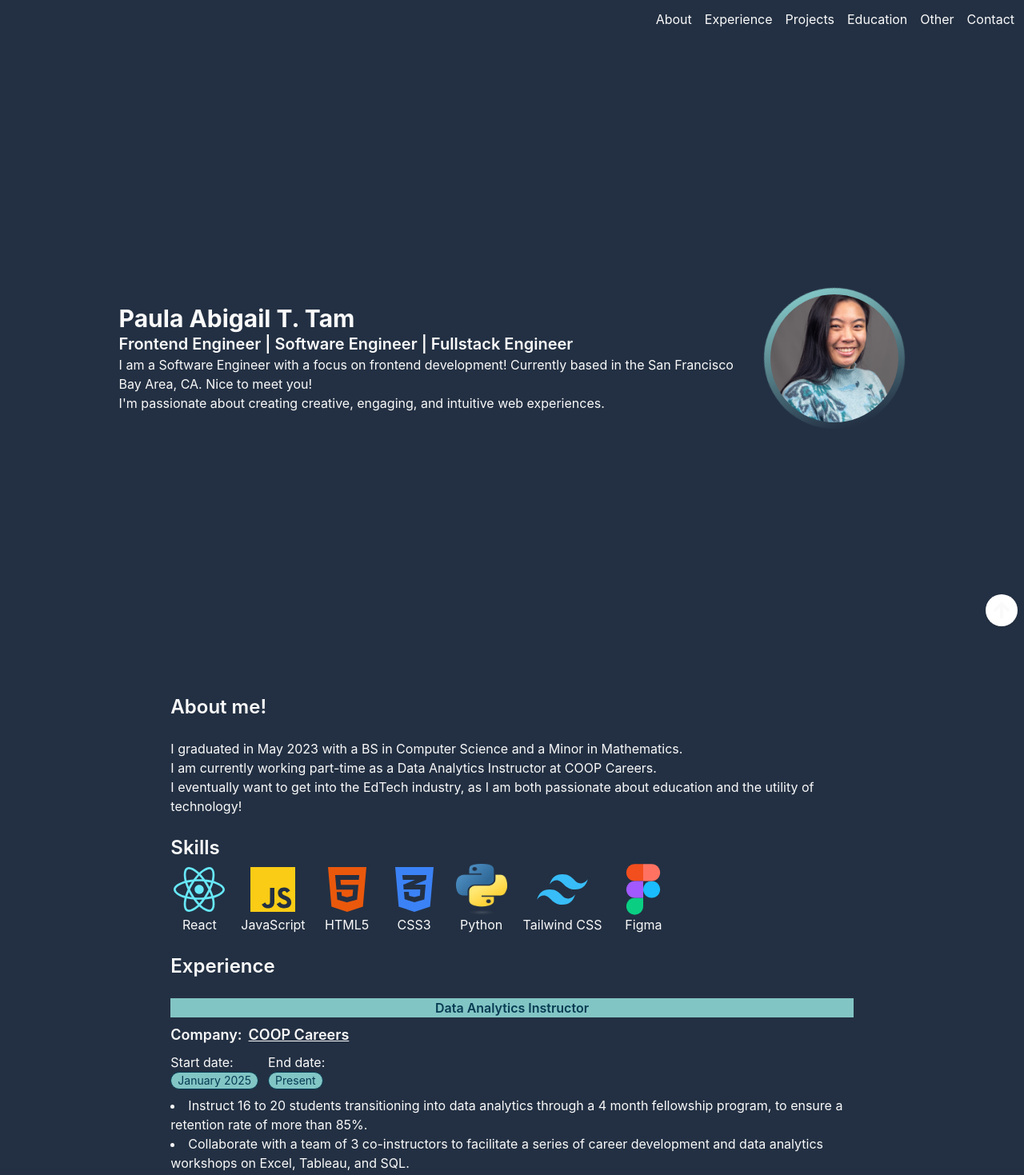
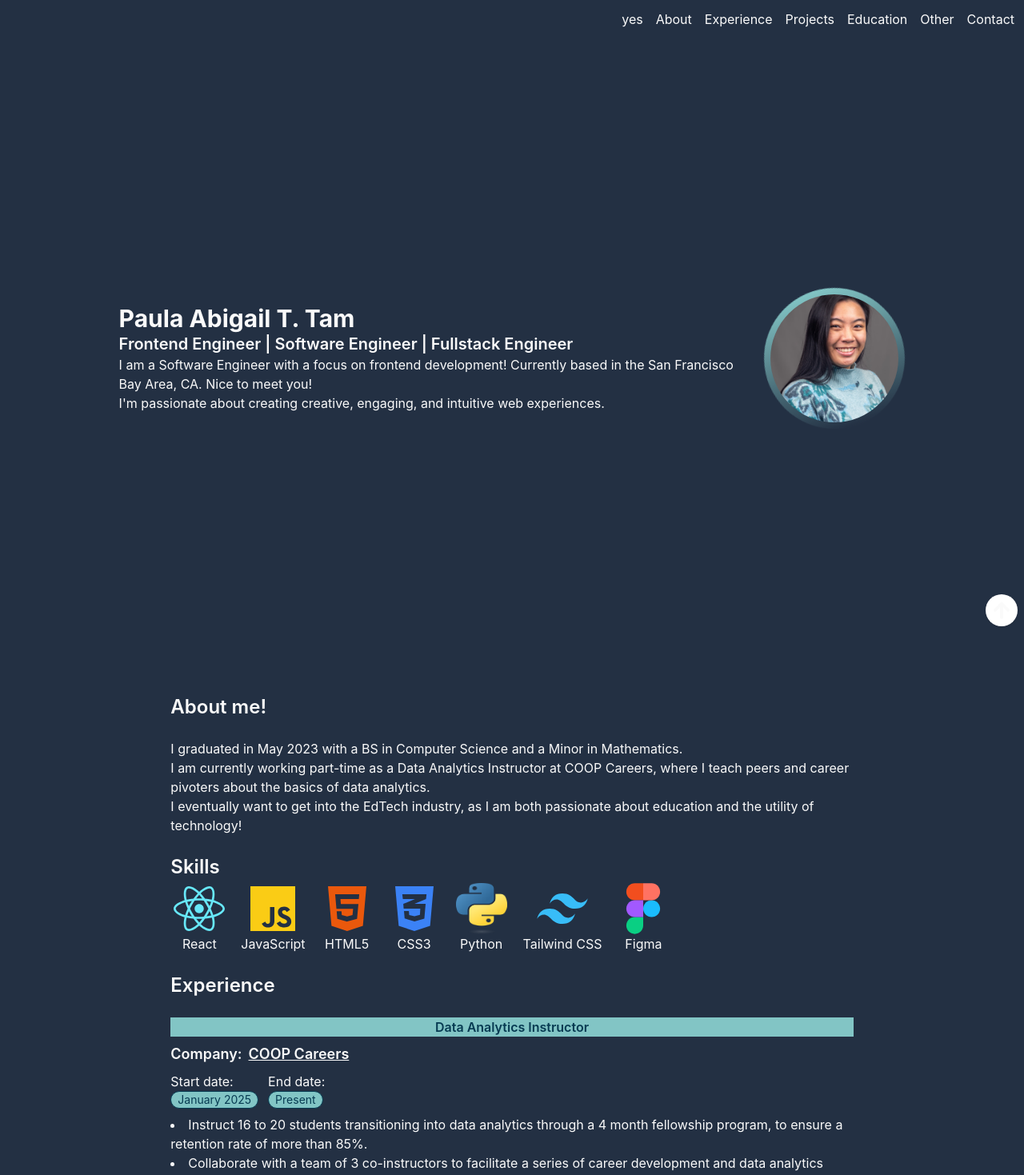
Before and after one commit to PaulaTam/Portfolio_Website, a React (Create React App) app: page / in a window 1280 px wide. Shown: the top 1469 px of the page at 80% size. Built offline with nearby package versions, Linux system fonts and the light colour scheme.

Commit message:
Navbar logic for bg change

```diff
--- a/src/App.js
+++ b/src/App.js
@@ -8,11 +8,38 @@ import ProfilePhoto from './assets/photo_PaulaAbigail_Tam.JPG';
 import RenderExperience from './js/experience.js';
 import RenderEducation from './js/education.js';
 import SectionBanner from './js/sectionBanner.js';
+import React, { useState, useEffect, useRef } from 'react';
 
 function App() {
+
+  const changeRef = useRef(null)
+  const [isVisible, setIsVisible] = useState(false);
+
+  const callbackFunc = (entries) => {
+    console.log(entries)
+    const [ entry ] = entries;
+    setIsVisible(entry.isIntersecting);
+  };
+
+  const options = {
+    root: null,
+    rootMargin: "0px",
+    threshold: 1.0
+  };
+
+  useEffect(() => {
+    const observer = new IntersectionObserver(callbackFunc, options);
+    if (changeRef.current) observer.observe(changeRef.current)
+
+    return () => {
+      if (changeRef.current) observer.unobserve(changeRef.current)
+    }
+  }, [changeRef, options]);
+
+
   return (
     <>
-      <Nav />
+      <Nav change={isVisible}/>
       <main className="flex flex-col gap-y-5">
         <div id="hero" className="h-dvh scroll-mt-12 flex justify-center">
           <div className="flex flex-row justify-center items-center gap-2 m-auto">
@@ -28,11 +55,11 @@ function App() {
             </div>
           </div>
         </div>
-        <div id="about" className="flex-1 center-items gap-6 m-auto scroll-mt-12">
+        <div id="about" ref={changeRef} className="flex-1 center-items gap-6 m-auto scroll-mt-12">
           <SectionBanner item={"About me!"} />
           <div>
             <p>I graduated in May 2023 with a BS in Computer Science and a Minor in Mathematics.</p>
-            <p>I am currently working part-time as a Data Analytics Instructor at COOP Careers.</p>
+            <p>I am currently working part-time as a Data Analytics Instructor at COOP Careers, where I teach peers and career pivoters about the basics of data analytics.</p>
             <p>I eventually want to get into the EdTech industry, as I am both passionate about education and the utility of technology!</p>
           </div>
           <div id="skills">
@@ -53,7 +80,7 @@ function App() {
           <RenderEducation />
         </div>
         <div id="contact" className="scroll-mt-12 p-4">
-          <SectionBanner item={"Contacts"} />
+          <SectionBanner item={"Contact"} />
           <ContactBadges />
         </div>
         <ToTop />
--- a/src/js/nav.js
+++ b/src/js/nav.js
@@ -1,8 +1,10 @@
 import React from 'react';
 
-const Nav = () => {
+const Nav = ({ change }) => {
+
   return (
     <nav className="text-custom-light flex flex-row gap-4 justify-end sticky top-0 p-3">
+      {change ? "yes" : "no"}
       <a href="#about">About</a>
       <a href="#experience">Experience</a>
       <a href="#projects">Projects</a>
```
